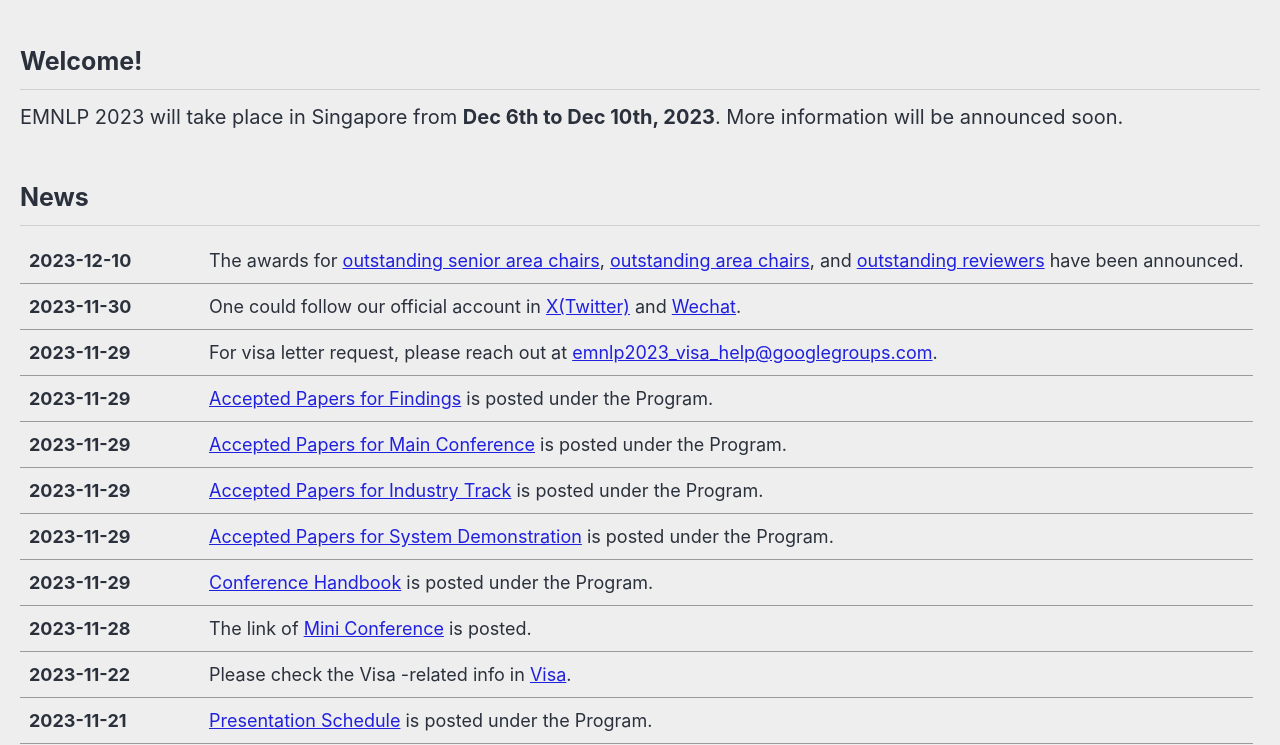
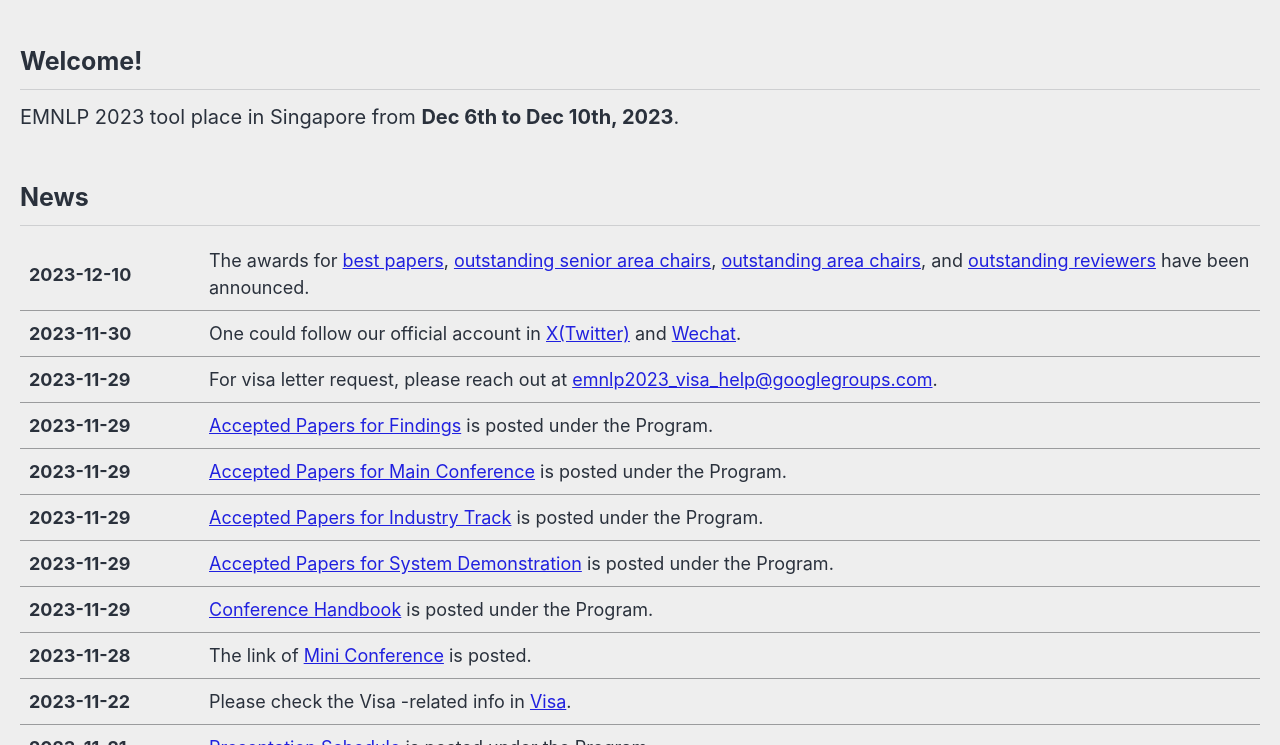
Before and after one commit to acl-org/emnlp-2023, a Jekyll site: the page built from _pages/home.md, in a window 1280 px wide and 900 px high, scrolled down 304 px, cut to the strip 155-900 px from the top of the window. Built offline with Jekyll 4.4.1, drawn with Linux system fonts in a browser that asks for light colours; cached includes are drawn as plain includes; nearby versions of some CDN libraries.

Commit message:
Update home page.

```diff
--- a/_pages/home.md
+++ b/_pages/home.md
@@ -9,7 +9,7 @@
 ---
 
 ## Welcome!
-EMNLP 2023 will take place in Singapore from **Dec 6th to Dec 10th, 2023**. More information will be announced soon.
+EMNLP 2023 tool place in Singapore from **Dec 6th to Dec 10th, 2023**.
 
 
 ## News
@@ -17,7 +17,7 @@
 .news-table { font-size: .9em; table-layout: fixed; }
 .news-table tr td:nth-child(1) { font-weight: bold; width: 10em; }
 </style>
-| 2023-12-10 | The awards for [outstanding senior area chairs](/program/outstanding_senior_chairs/), [outstanding area chairs](/program/outstanding_chairs), and [outstanding reviewers](/program/outstanding_reviewers) have been announced.
+| 2023-12-10 | The awards for [best papers](/program/best_papers), [outstanding senior area chairs](/program/outstanding_senior_chairs/), [outstanding area chairs](/program/outstanding_chairs), and [outstanding reviewers](/program/outstanding_reviewers) have been announced.
 | 2023-11-30 | One could follow our official account in [X(Twitter)](https://twitter.com/emnlpmeeting)  and [Wechat](/assets/images/logos/wechat-logo.png).
 | 2023-11-29 | For visa letter request, please reach out at  [emnlp2023_visa_help@googlegroups.com](mailto:celine@nus.edu.sg).
 | 2023-11-29 | [Accepted Papers for Findings](/program/accepted_findings/) is posted under the Program.
```
